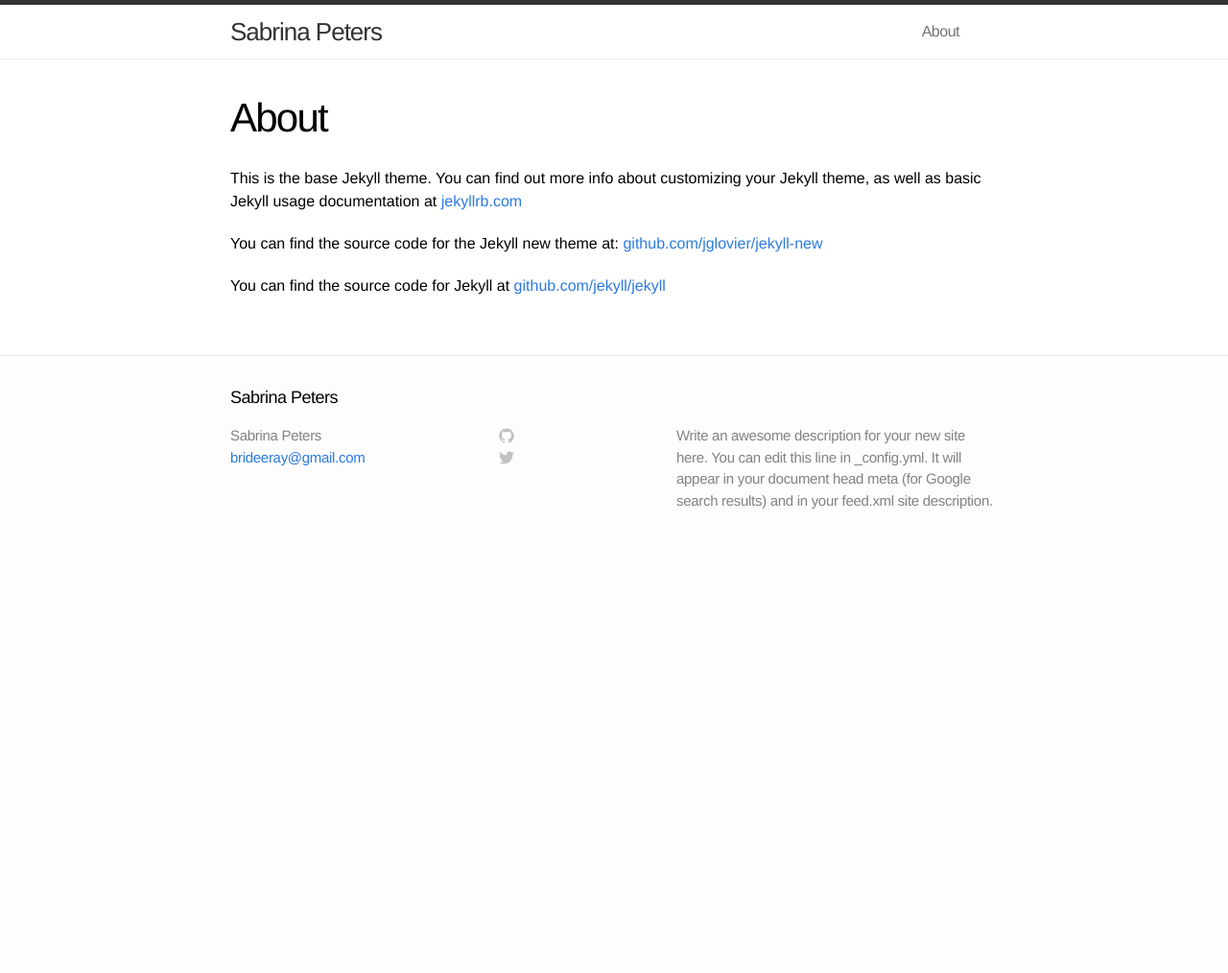
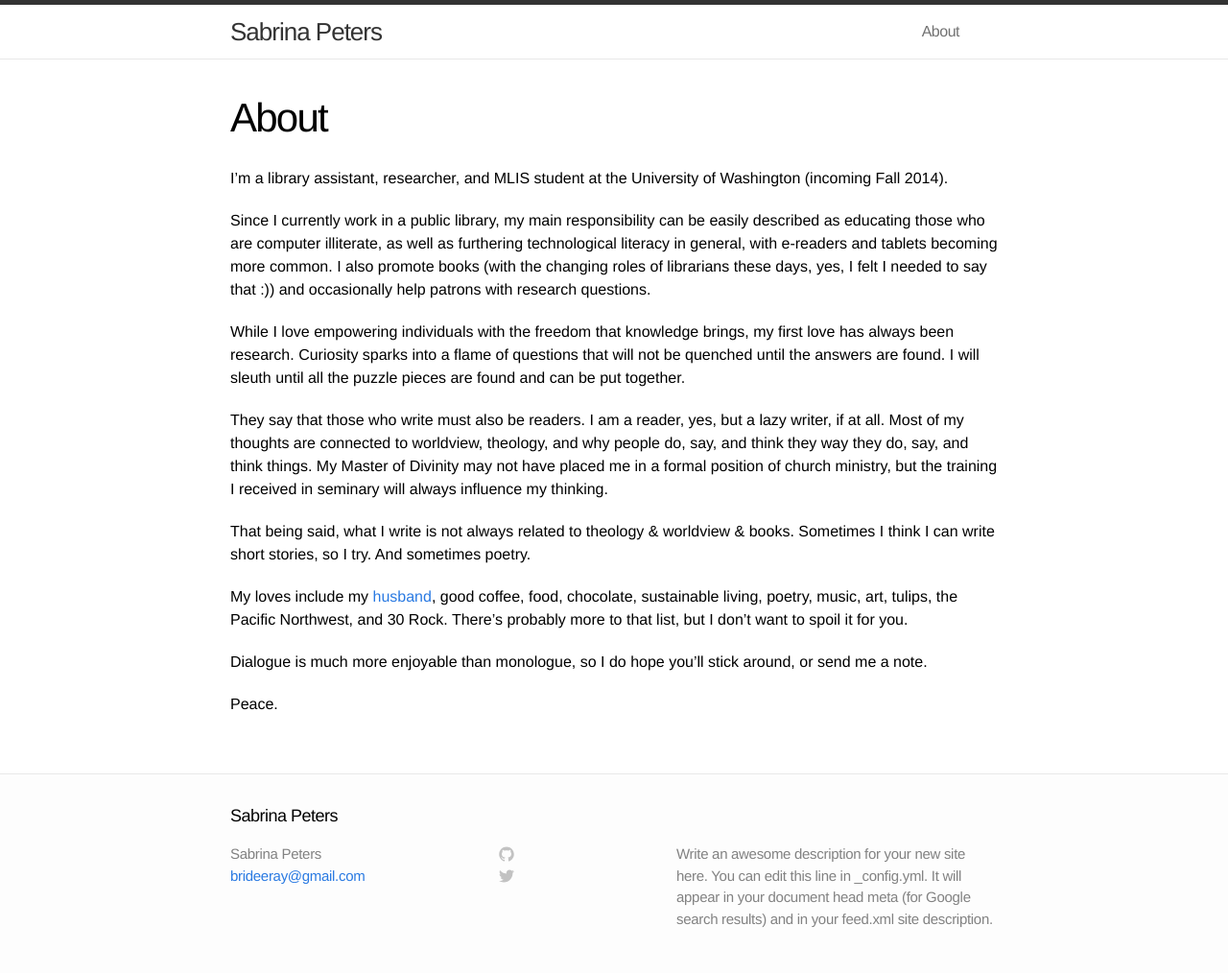
Before and after one commit to sabrinapeters/sdrp.old, a Jekyll site: the page built from about.md, in a window 1280 px wide. Shown: the whole page at 96% size. Built offline with Jekyll 4.4.1, drawn with Linux system fonts in a browser that asks for light colours; before the commit the page ends 900 px from its top, so only the background shows below that.

Commit message:
Updating content

```diff
--- a/about.md
+++ b/about.md
@@ -3,9 +3,19 @@ layout: page
 title: About
 permalink: /about/
 ---
+I'm a library assistant, researcher, and MLIS student at the University of Washington (incoming Fall 2014).
 
-This is the base Jekyll theme. You can find out more info about customizing your Jekyll theme, as well as basic Jekyll usage documentation at [jekyllrb.com](http://jekyllrb.com/)
+Since I currently work in a public library, my main responsibility can be easily described as educating those who are computer illiterate, as well as furthering technological literacy in general, with e-readers and tablets becoming more common. I also promote books (with the changing roles of librarians these days, yes, I felt I needed to say that :)) and occasionally help patrons with research questions.
 
-You can find the source code for the Jekyll new theme at: [github.com/jglovier/jekyll-new](https://github.com/jglovier/jekyll-new)
+While I love empowering individuals with the freedom that knowledge brings, my first love has always been research. Curiosity sparks into a flame of questions that will not be quenched until the answers are found. I will sleuth until all the puzzle pieces are found and can be put together.
 
-You can find the source code for Jekyll at [github.com/jekyll/jekyll](https://github.com/jekyll/jekyll)
+They say that those who write must also be readers. I am a reader, yes, but a lazy writer, if at all. Most of my thoughts are connected to worldview, theology, and why people do, say, and think they way they do, say, and think things. My Master of Divinity may not have placed me in a formal position of church ministry, but the training I received in seminary will always influence my thinking.
+
+That being said, what I write is not always related to theology & worldview & books. Sometimes I think I can write short stories, so I try. And sometimes poetry.
+
+My loves include my [husband](http://www.charlespeters.net), good coffee, food, chocolate, sustainable living, poetry, music, art, tulips, the Pacific Northwest, and 30 Rock. There's probably more to that list, but I don't want to spoil it for you.
+
+Dialogue is much more enjoyable than monologue, so I do hope you'll stick around, or send me a note.
+
+
+Peace.
```
Also changed, not shown: front-about.md (added, +5 -0 lines).
